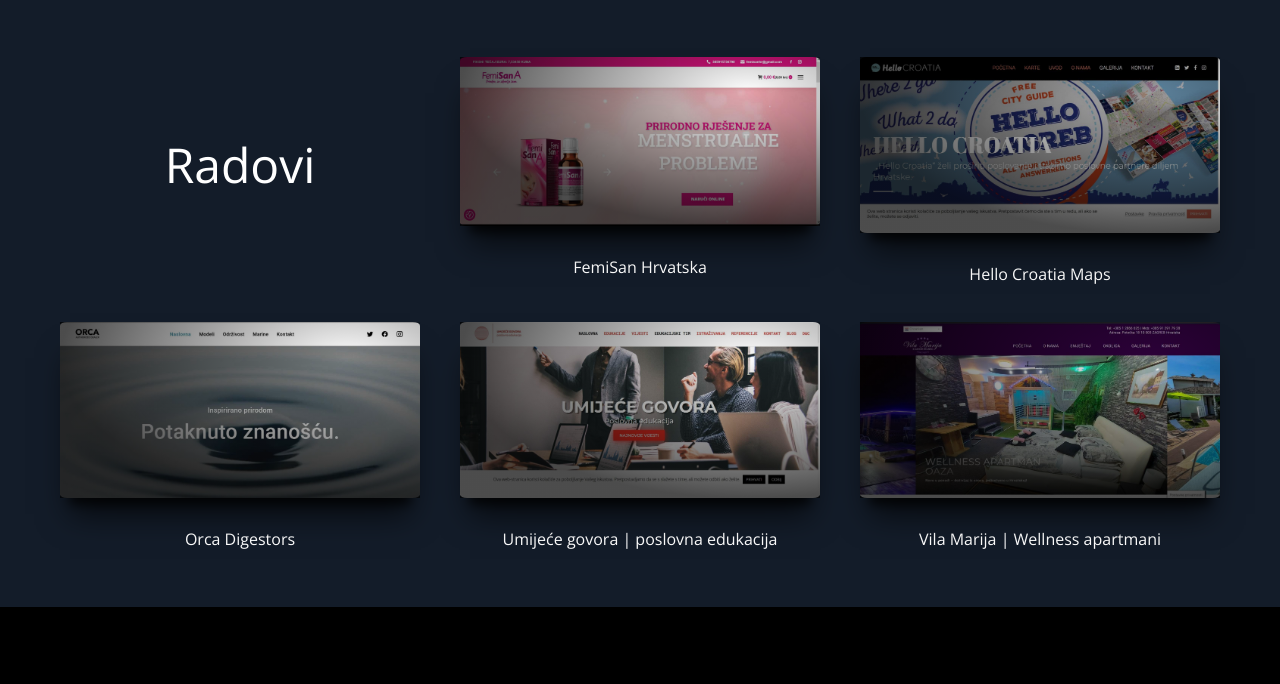
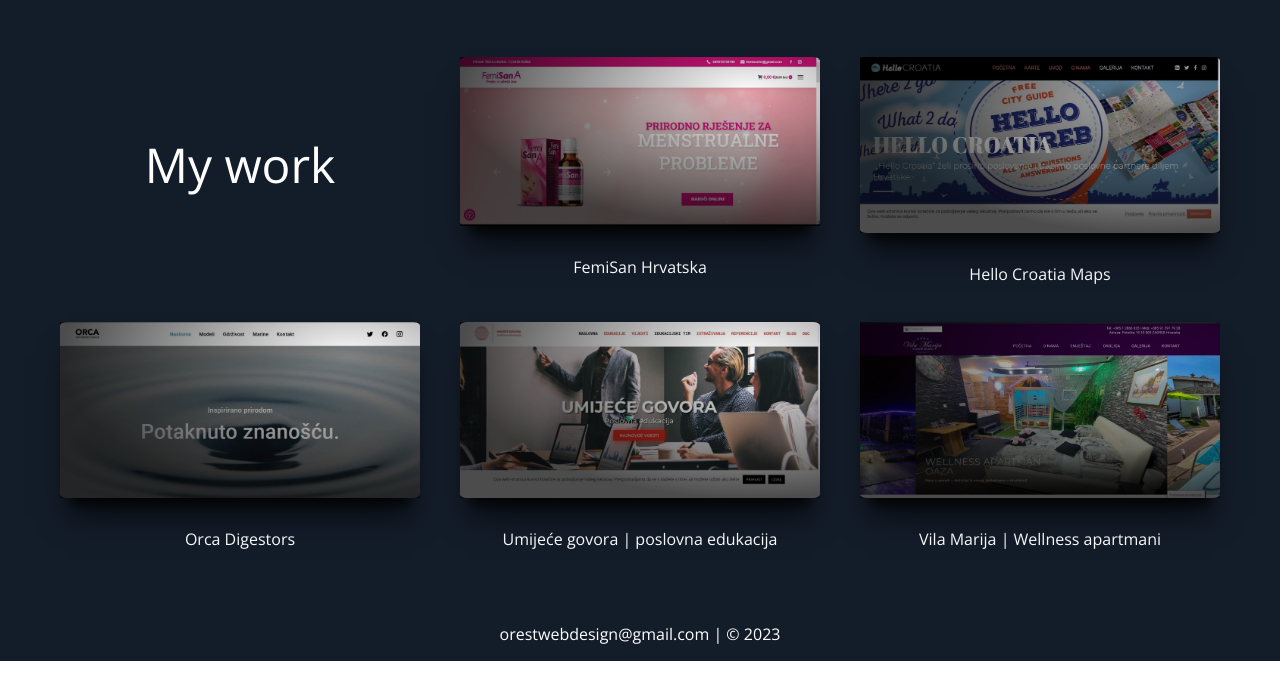
Before and after one commit to JulijanWeb/Julijanweb.github.io, a plain HTML site: page index.html in a window 1280 px wide. Shown: the part 1173-1857 px from the top of the page. After the commit the page ends 1834 px from the top, so only its background shows below. Drawn offline with nearby package versions, Linux system fonts and the light colour scheme; animation ran at ten frames a second.

Commit message:
-img/-form

```diff
--- a/index.html
+++ b/index.html
@@ -100,7 +100,7 @@
   </section>
   <section class="portfolio-row">
     <div class="grid-wrapper">
-      <h2 id="radovi" class="d-flex text-center align-items-center justify-content-center">Radovi</h2>
+      <h2 id="radovi" class="d-flex text-center align-items-center justify-content-center">My work</h2>
       <a href="https://femisan-croatia.com/">
         <div class="portfolio_item"><img src="img/portfolio/femisan.jpg" href="https://femisan-croatia.com/"></div>
         <h6>FemiSan Hrvatska</h6>
@@ -127,8 +127,8 @@
       </a>
 
   </section>
+   <!--
   <section>
-    <!--
       <div class="zone forma">
         <h2>Kontakt</h2>
         <form>
@@ -146,18 +146,14 @@
         </form>
       </div>
     </div>
-    -->
   </section>
-
   <section class="content form-grid">
-
     <div class="zone zone2">
       <h2>Kontakt</h2>
       <p>Ukoliko ste zadovoljni izgledom izdvojenih radova te želite ostvariti suradnju, javite mi se putem obrasca za
         kontakt.</p>
       </p>
     </div>
-    <!--
     <div class="form">
       <form method="post" action="/submit-form.php">
         <input name="name" type="text" class="feedback-input" placeholder="Ime" />
```
